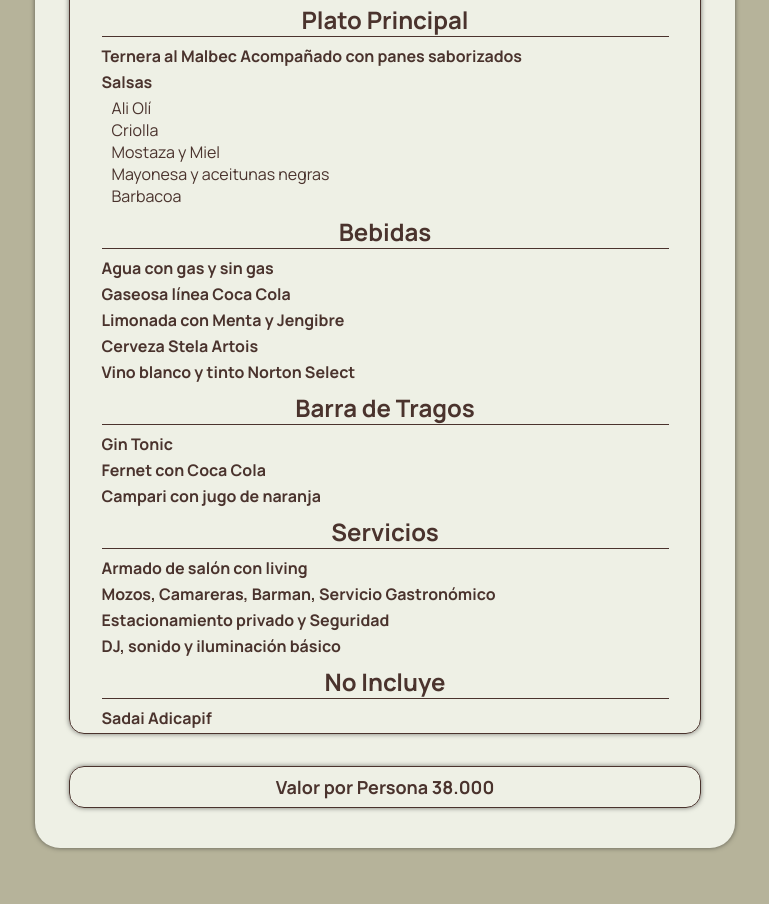
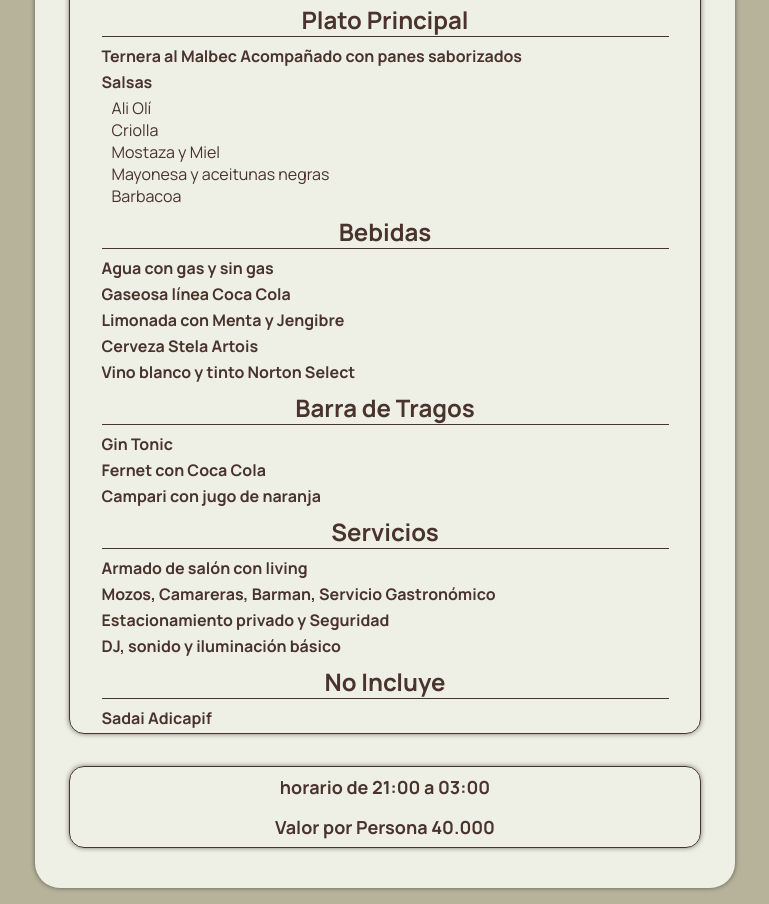
Before and after one commit to LaGaviotaEventos/Evento-002, a plain HTML site: page index.html in a window 1280 px wide. Shown: the part 618-1522 px from the top of the page, without its empty margins (255-1024 px from the left). Before the commit the page ends 1482 px from the top, so only its background shows below. Drawn offline with nearby package versions, Linux system fonts and the light colour scheme.

Commit message:
Update index.html

```diff
--- a/index.html
+++ b/index.html
@@ -99,7 +99,8 @@
         </main>
 
         <footer class="container-footer">
-            <h2>Valor por Persona 38.000</h2>
+            <h2>horario de 21:00 a 03:00</h2>
+            <h2>Valor por Persona 40.000</h2>
         </footer>
 
     <div>
```
